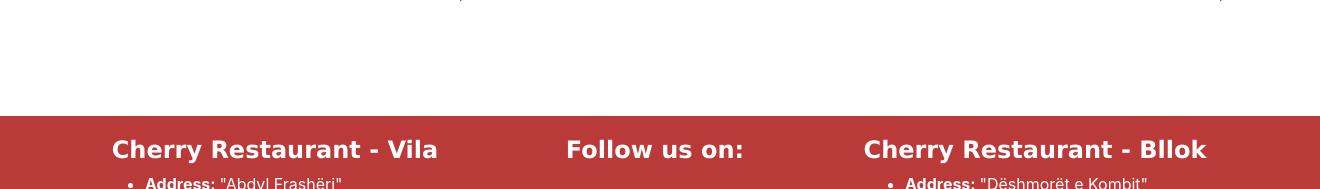
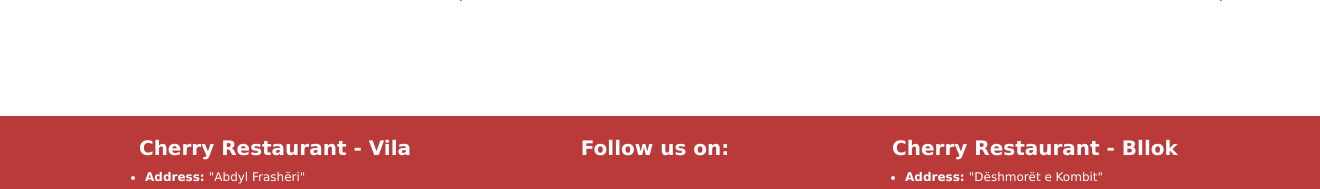
Before and after one commit to EndiTrico/Restaurant_Booking_Management_System-Cherry_Restaurant, a PHP site: page /contact.html in a window 1320 px wide. Shown: the part 933-1122 px from the top of the page. Run offline with PHP 8.4, Linux system fonts and the light colour scheme.

Commit message:
font sizeeeeee footer

```diff
--- a/contact.html
+++ b/contact.html
@@ -41,7 +41,7 @@
     <div>
         <img class="main_photo" src="./Images/Images_Contact/photo1.png" alt="Photo Contact">
         <img class="main_burgerphoto" src="./Images/Images_Contact/photo2.png" alt="Burger">
-        <h1 class="contact_text">Contact Us</h1>
+        <h1 class="contactus_text">Contact Us</h1>
     </div>
 
     <div class="contacts_img">
@@ -91,9 +91,9 @@
                 <div class="col-md-4">
                     <h4 class="footer_text">Cherry Restaurant - Vila</h4>
                     <ul>
-                        <li><span class="span_icon">Address: </span>"Abdyl Frashëri"</li>
-                        <li><span class="span_icon">Phone number: </span>+355 69 57 12 565</li>
-                        <li><span class="span_icon">Email: </span>cherryrestaurant_vila@gmail.com</li>
+                        <li class="contact_text"><span class="span_icon">Address: </span>"Abdyl Frashëri"</li>
+                        <li class="contact_text"><span class="span_icon">Phone number: </span>+355 69 57 12 565</li>
+                        <li class="contact_text"><span class="span_icon">Email: </span>cherryrestaurant_vila@gmail.com</li>
                     </ul>
 
                 </div>
@@ -113,9 +113,9 @@
                 <div class="col-md-4">
                     <h4 class="footer_text">Cherry Restaurant - Bllok</h4>
                     <ul>
-                        <li><span class="span_icon">Address: </span>"Dëshmorët e Kombit"</li>
-                        <li><span class="span_icon">Phone number: </span>+355 69 57 12 852</li>
-                        <li><span class="span_icon">Email: </span>cherryrestaurant_bllok@gmail.com</li>
+                        <li class="contact_text"><span class="span_icon">Address: </span>"Dëshmorët e Kombit"</li>
+                        <li class="contact_text"><span class="span_icon">Phone number: </span>+355 69 57 12 852</li>
+                        <li class="contact_text"><span class="span_icon">Email: </span>cherryrestaurant_bllok@gmail.com</li>
                     </ul>
                 </div>
 
--- a/style_contact.css
+++ b/style_contact.css
@@ -70,6 +70,7 @@
 
 .footer_text {
 	font-family: Verdana;
+	font-size: 20px;
 	color: white;
 	font-weight: bold;
 	margin-top: 20px;
@@ -79,6 +80,7 @@
 
 .footer_text_middle {
 	font-family: Verdana;
+	font-size: 20px;
 	color: white;
 	font-weight: bold;
 	margin-top: 20px;
@@ -98,7 +100,12 @@
 	font-weight: bold;
 }
 
-.contact_text {
+.contact_text{
+	font-family: Verdana;
+	font-size: 12px;
+}
+
+.contactus_text {
 	font-family: Verdana;
 	font-weight: bold;
 	color: brown;
@@ -106,6 +113,7 @@
 	z-index: 5;
 	margin-top: -190px;
 }
+
 
 .main_photo {
 	z-index: -1;
```
Also changed, not shown: aboutus.html (+6 -6 lines), gallery.html (+6 -6 lines), menu.html (+6 -6 lines), style_aboutus.css (+7 -0 lines), style_gallery.css (+7 -0 lines), style_menu.css (+7 -0 lines).
